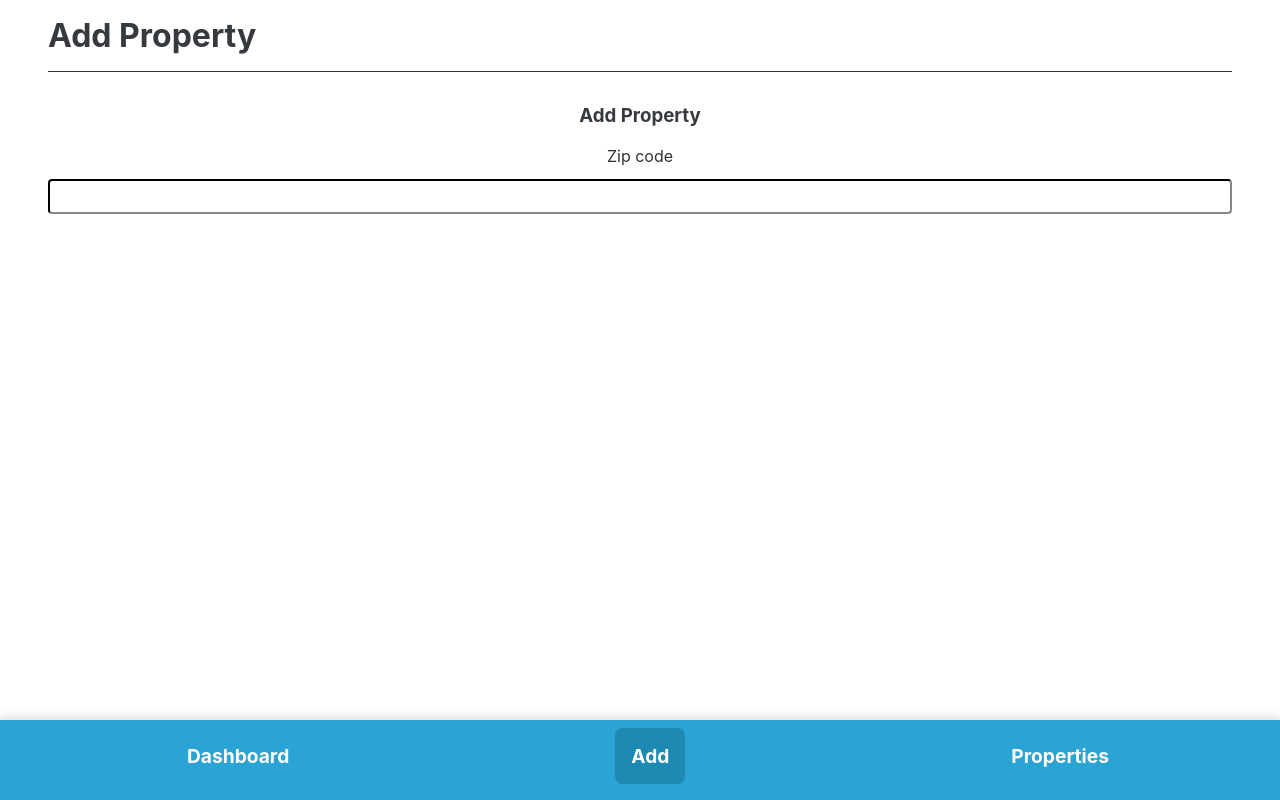
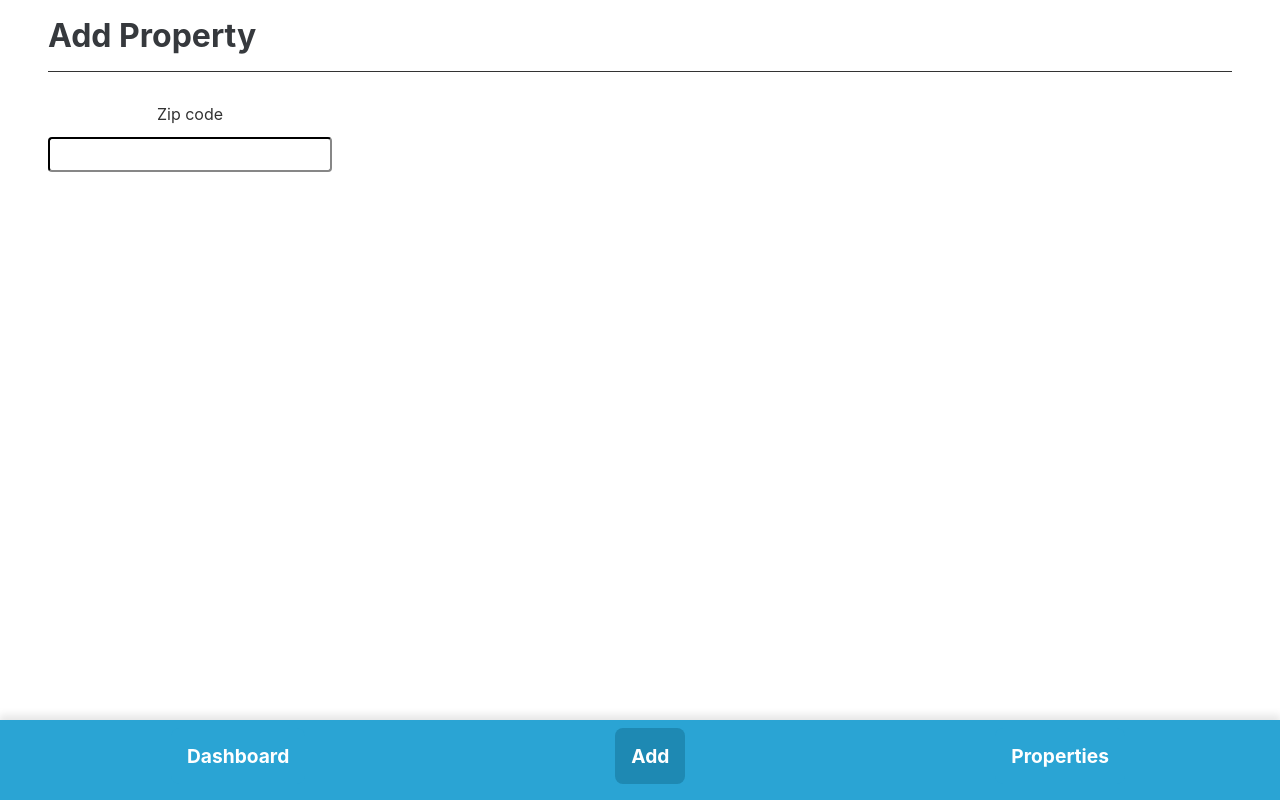
Before and after one commit to denkiapple/PropertyCreator, a React (Create React App) app: page /addproperty in a window 1280 px wide. Built offline with nearby package versions, Linux system fonts and the light colour scheme.

Commit message:
Update: Components: migrated to own folders

```diff
--- a/src/Components/index.js
+++ b/src/Components/index.js
@@ -1,5 +1,4 @@
 export { default as EmptyList } from "./EmptyList/EmptyList";
+export { default as Grid } from "./Grid/Grid";
 export { default as Header } from "./Header/Header";
-export { default as PropertyForm } from "./PropertyForm";
-export { default as PropertyList } from "./PropertyList";
 export { default as Navigation } from "./Navigation/Navigation";
--- a/src/Containers/AddProperty.jsx
+++ b/src/Containers/AddProperty.jsx
@@ -1,6 +1,7 @@
 import React from "react";
 import { arrayOf, shape } from "prop-types";
-import { Header, PropertyForm } from "../Components";
+import { Header } from "../Components";
+import PropertyForm from "./PropertyForm";
 
 const PropertiesContainer = () => {
   return (
--- a/src/Containers/PropertiesContainer.jsx
+++ b/src/Containers/PropertiesContainer.jsx
@@ -1,6 +1,7 @@
 import React from "react";
 import { arrayOf, shape } from "prop-types";
-import { Header, PropertyList, EmptyList } from "../Components";
+import { Header, EmptyList } from "../Components";
+import PropertyList from "./PropertyList";
 
 const PropertiesContainer = ({}) => {
   const properties = ["uno", "dos"];
--- a/src/Components/PropertyForm.jsx
+++ b/src/Containers/PropertyForm.jsx
@@ -1,16 +1,17 @@
 import React from "react";
+import { Grid } from "../Components";
+
 import styles from "./PropertyForm.module.css";
 
 const PropertyForm = ({ props }) => {
   return (
     <div className={styles.layout}>
-      <h3>
-        Add Property
-      </h3>
-      <div className={styles.inputContainer}>
-        <label className={styles.label}>Zip code</label>
-        <input className={styles.input} type="text"></input>
-      </div>
+      <Grid>
+        <div className={styles.inputContainer}>
+          <label className={styles.label}>Zip code</label>
+          <input className={styles.input} type="text"></input>
+        </div>
+      </Grid>
     </div>
   );
 };
--- a/src/Components/PropertyList.module.css
+++ b/src/Containers/PropertyList.module.css
@@ -2,7 +2,7 @@
   display: grid;
   grid-template-columns: repeat(3, 1fr);
   gap: 1rem;
-  padding: 0 3rem;
+  padding: 0;
 }
 
 .card {
```
Also changed, not shown: src/Containers/PropertyForm.module.css (renamed from src/Components/PropertyForm.module.css), src/Containers/PropertyList.jsx (renamed from src/Components/PropertyList.jsx).
